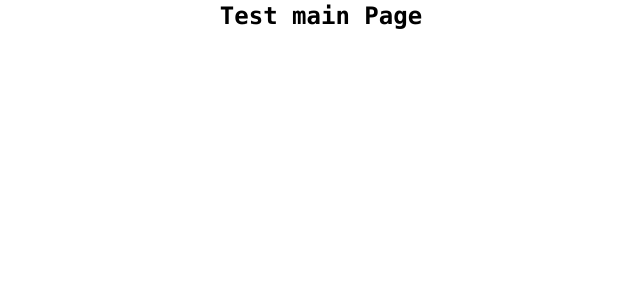
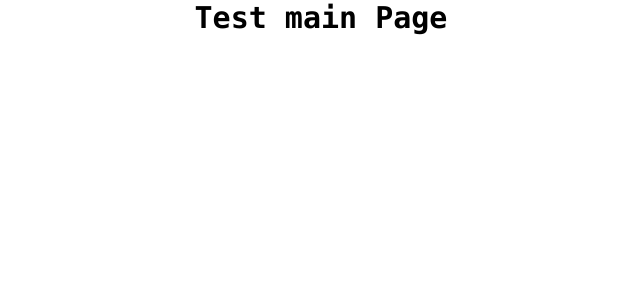
Before and after one commit to Giampierospec/notes_giamp, a React (Vite) app in the folder frontend/: page / in a window 1280 px wide. Shown: the top 300 px of the page, without its empty margins (319-959 px from the left). Built offline with nearby package versions, Linux system fonts and the light colour scheme.

Commit message:
feature: notes

```diff
--- a/frontend/src/pages/notes.tsx
+++ b/frontend/src/pages/notes.tsx
@@ -4,7 +4,7 @@ import Heading from '../components/Heading'
 const NotesPage: React.FC = () => {
   return (
     <FlexDiv direction="column">
-      <Heading variant="h3">Test main Page</Heading>
+      <Heading variant="h2">Test main Page</Heading>
     </FlexDiv>
   )
 }
```
